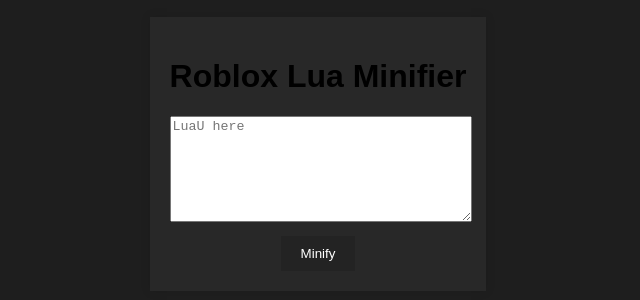
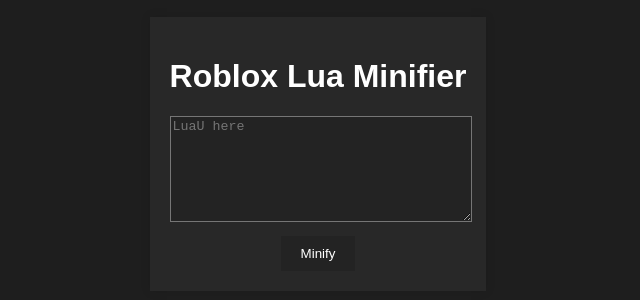
Before and after one commit to noNameEXP/luaMinifier, a plain HTML site: page index.html in a window 1280 px wide. Shown: the part 246-546 px from the top of the page, without its empty margins (322-962 px from the left). Drawn offline with Linux system fonts and the light colour scheme.

Commit message:
Update styles.css

```diff
--- a/styles.css
+++ b/styles.css
@@ -16,9 +16,11 @@ body {
 }
 
 textarea {
-    width: 100%;
+   width: 100%;
     height: 100px;
     margin-bottom: 10px;
+    background-color: #232323;
+    color: #fff;
 }
 
 button {
@@ -32,3 +34,7 @@ button {
 button:hover {
     background-color: #262626;
 }
+
+h1 {
+    color: #FFFFFF;
+}
```
